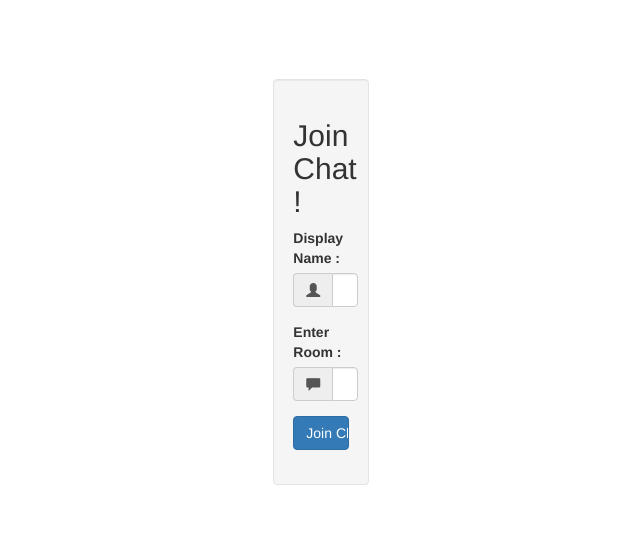
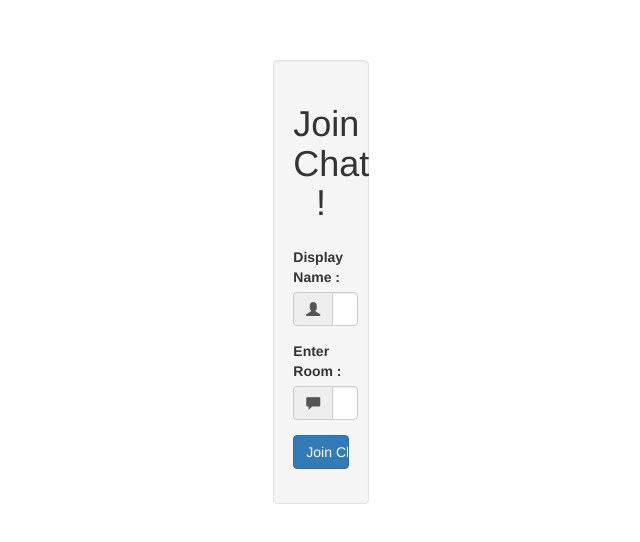
Before and after one commit to ScratchyGamer314/testing-heroku-app-idk, a website: page public/index.html in a window 1280 px wide. Shown: the part 108-650 px from the top of the page, without its empty margins (319-959 px from the left). Drawn offline with nearby package versions, Linux system fonts and the light colour scheme; some icons are missing.

Commit message:
final custom style

```diff
--- a/public/css/style.css
+++ b/public/css/style.css
@@ -4,3 +4,10 @@
   display: flex;
   align-items: center;
 }
+
+h1 {
+  margin:24px 0;
+}
+.messages p {
+  margin:6px 0;
+}
--- a/public/index.html
+++ b/public/index.html
@@ -17,8 +17,8 @@
       <div class="container-fluid">
         <div class="row">
           <div class="col-md-4 col-md-offset-4 well">
-            <h2>
-              Join Chat !</h2>
+            <h1 class = "text-center">
+              Join Chat !</h1>
             <form action="/chat.html" class="">
 
               <div class="form-group">
```
Also changed, not shown: public/chat.html (+6 -1 lines).
